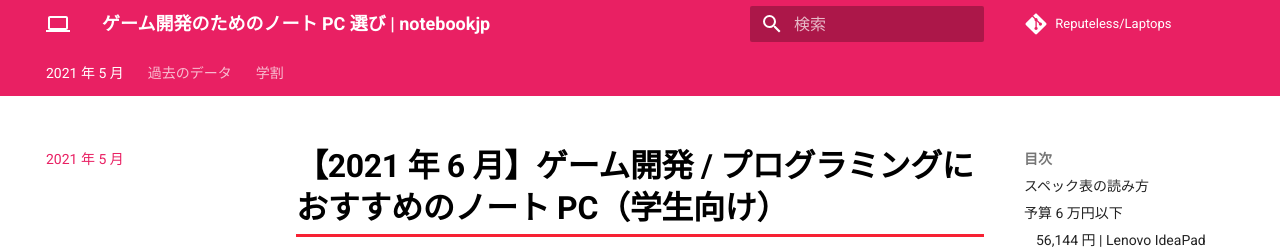
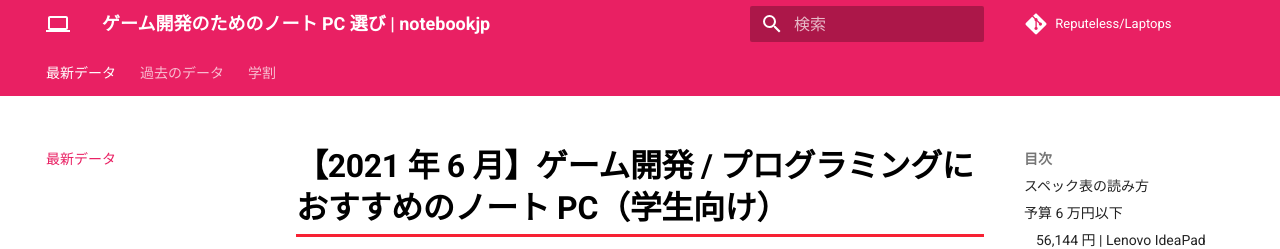
Before and after one commit to notebookjp/notebookjp.docs, an MkDocs documentation site: the page built from docs/index.md, in a window 1280 px wide and 900 px high. Shown: the top 249 px of the window. Built offline with MkDocs 1.6.1 and Material for MkDocs 9.7.7, drawn with Linux system fonts in a browser that asks for light colours; nearby versions of some CDN libraries; comment, search, counter and statistics services are not loaded.

Commit message:
Update mkdocs.yml

```diff
--- a/mkdocs.yml
+++ b/mkdocs.yml
@@ -42,7 +42,7 @@ extra_css:
 
 # Page tree
 nav:
-  - 2021 年 5 月: index.md
+  - 最新データ: index.md
   - 過去のデータ:
     - 2021 年 5 月: archive/2021-05-07.md
     - 2021 年 3 月: archive/2021-03-16.md
```
